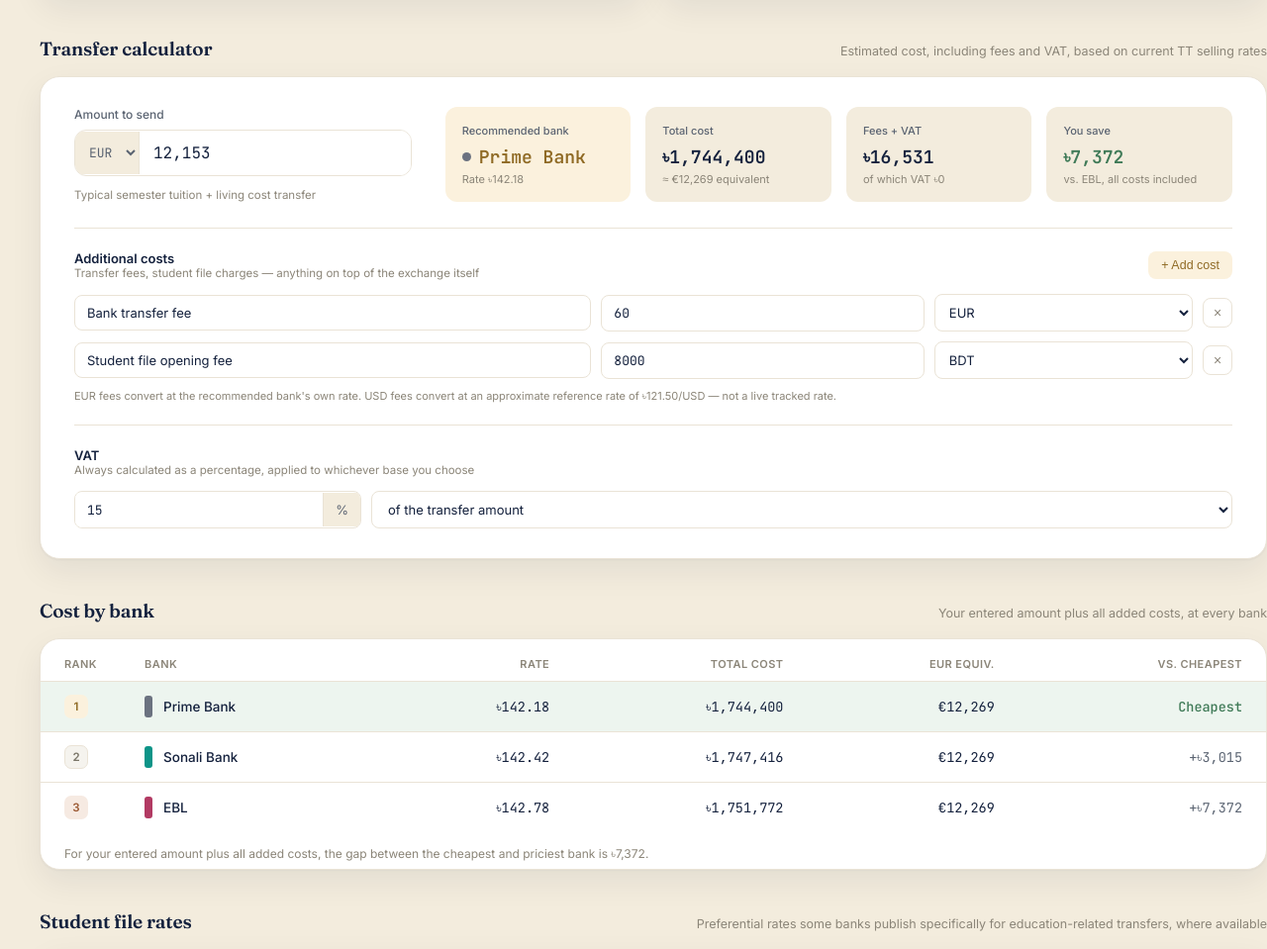
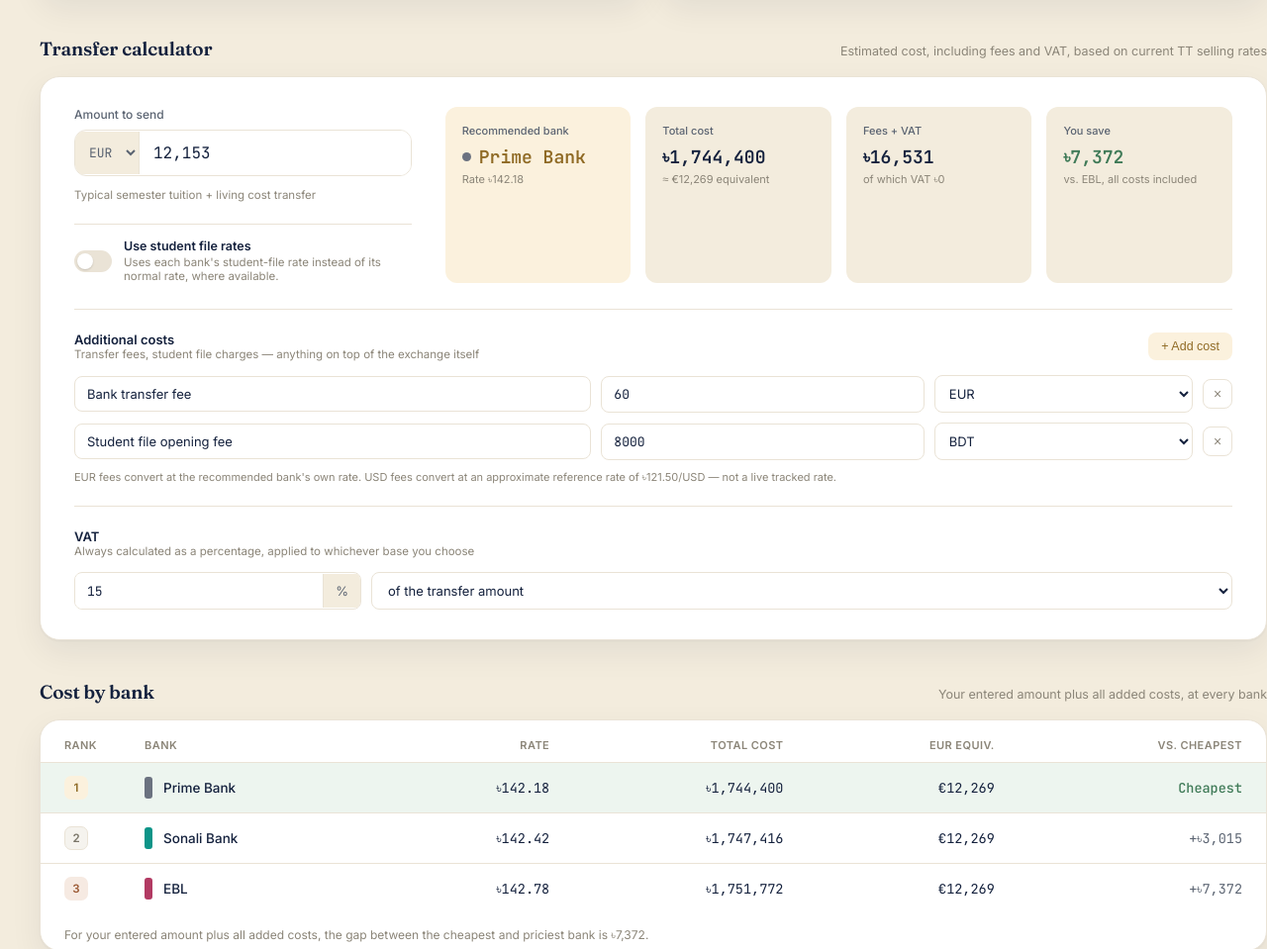
Before and after one commit to Pheonicx/eurocompass, a plain HTML site: page site/index.html in a window 1280 px wide. Shown: the part 1362-2321 px from the top of the page at 99% size. Drawn offline with nearby package versions, Linux system fonts and the light colour scheme.

Commit message:
Included student rate factor into the calculator

```diff
--- a/site/index.html
+++ b/site/index.html
@@ -144,6 +144,16 @@
               <input class="calc-input" type="text" id="calcAmount" value="12,153">
             </div>
             <span class="calc-hint" id="calcAmountHint">Typical semester tuition + living cost transfer</span>
+            <div class="student-toggle-wrap" id="studentToggleWrap" style="display:none;">
+              <label class="toggle-switch">
+                <input type="checkbox" id="useStudentRateToggle">
+                <span class="toggle-slider"></span>
+              </label>
+              <div class="student-toggle-text">
+                <span class="student-toggle-label">Use student file rates</span>
+                <span class="student-toggle-note" id="studentToggleNote"></span>
+              </div>
+            </div>
           </div>
           <div class="calc-results" id="calcResults"></div>
         </div>
--- a/site/js/calculations.js
+++ b/site/js/calculations.js
@@ -4,9 +4,40 @@
   return state.mode === 'buy' ? b.sell : b.buy;
 }
 
+// The rate the calculator should actually use for a bank: its student
+// file rate, if the toggle is on and that bank publishes one, otherwise
+// its normal rate. Student rates only make sense for sending money
+// (buy mode) — an education remittance context — so the toggle has no
+// effect in sell mode even if left on.
+export function effectiveRate(state, b) {
+  if (state.useStudentRate && state.mode === 'buy' && b.student) {
+    if (b.student.rate !== undefined) return b.student.rate;
+    if (b.student.sell !== undefined) return b.student.sell;
+  }
+  if (state.useStudentRate && state.mode === 'sell' && b.student && b.student.buy !== undefined) {
+    return b.student.buy;
+  }
+  return activeRate(state, b);
+}
+
+export function usingStudentRate(state, b) {
+  return effectiveRate(state, b) !== activeRate(state, b);
+}
+
 export function rankedBanks(state) {
   return [...state.banks].sort((a, b) =>
     state.mode === 'buy' ? a.sell - b.sell : b.buy - a.buy
+  );
+}
+
+// Same idea as rankedBanks, but ranks by whatever rate the calculator
+// is actually going to use (student or normal) — so the "recommended
+// bank" reflects reality when the student toggle changes who's cheapest.
+export function rankedBanksForCalculator(state) {
+  return [...state.banks].sort((a, b) =>
+    state.mode === 'buy'
+      ? effectiveRate(state, a) - effectiveRate(state, b)
+      : effectiveRate(state, b) - effectiveRate(state, a)
   );
 }
 
@@ -41,12 +72,12 @@
 }
 
 export function computeForBank(state, b, amountEUR) {
-  const rate = activeRate(state, b);
+  const rate = effectiveRate(state, b);
   const baseBDT = amountEUR * rate;
   const fees = feeTotalBDT(state, rate, baseBDT);
   const totalBDT = state.mode === 'buy' ? baseBDT + fees.total : baseBDT - fees.total;
   const totalEUR = totalBDT / rate;
-  return { rate, baseBDT, feesBDT: fees.total, feesFlat: fees.flat, feesVat: fees.vat, totalBDT, totalEUR };
+  return { rate, baseBDT, feesBDT: fees.total, feesFlat: fees.flat, feesVat: fees.vat, totalBDT, totalEUR, usedStudentRate: usingStudentRate(state, b) };
 }
 
 export function computeMarketIntelligence(state) {
--- a/site/js/main.js
+++ b/site/js/main.js
@@ -53,6 +53,10 @@
   });
 
   document.getElementById('calcAmount').addEventListener('input', renderCalcAndCostTable);
+  document.getElementById('useStudentRateToggle').addEventListener('change', e => {
+    state.useStudentRate = e.target.checked;
+    renderCalcAndCostTable();
+  });
   document.getElementById('calcAmountCurrency').addEventListener('change', e => {
     state.amountCurrency = e.target.value;
     renderCalcAndCostTable();
--- a/site/js/render-calculator.js
+++ b/site/js/render-calculator.js
@@ -1,5 +1,5 @@
 import { state } from './state.js';
-import { rankedBanks, computeForBank, toEURAmount, activeRate } from './calculations.js';
+import { rankedBanksForCalculator, computeForBank, toEURAmount, activeRate } from './calculations.js';
 
 export function renderFeeRows() {
   document.getElementById('feeRows').innerHTML = state.fees.map((f, i) => `
@@ -36,8 +36,31 @@
   return { amount, amountEUR: toEURAmount(amount, state.amountCurrency, rate) };
 }
 
+export function renderStudentToggle() {
+  const wrap = document.getElementById('studentToggleWrap');
+  const anyStudentRates = state.banks.some(b => b.student);
+
+  if (!anyStudentRates) {
+    wrap.style.display = 'none';
+    return;
+  }
+
+  wrap.style.display = 'flex';
+
+  const disabled = state.mode === 'sell';
+  const checkbox = document.getElementById('useStudentRateToggle');
+  checkbox.checked = state.useStudentRate;
+  checkbox.disabled = disabled;
+
+  document.getElementById('studentToggleNote').textContent = disabled
+    ? "Student rates apply when sending money — switch to \"Send money to Germany\" to use them."
+    : "Uses each bank's student-file rate instead of its normal rate, where available.";
+
+  wrap.classList.toggle('disabled', disabled);
+}
+
 export function renderCalcAndCostTable() {
-  const ranked = rankedBanks(state);
+  const ranked = rankedBanksForCalculator(state);
   const bestBankForConversion = ranked[0];
   const { amount, amountEUR } = getAmountEUR(bestBankForConversion);
 
@@ -57,10 +80,12 @@
     document.getElementById('calcAmountHint').textContent = 'Typical semester tuition + living cost transfer';
   }
 
+  const studentTag = (b) => b.usedStudentRate ? '<span class="student-tag">student rate</span>' : '';
+
   document.getElementById('calcResults').innerHTML = `
     <div class="result-tile accent">
       <div class="result-tile-label">Recommended bank</div>
-      <div class="result-tile-value accent-text"><span class="tile-dot" style="background:${bestR.color};"></span>${bestR.name}</div>
+      <div class="result-tile-value accent-text"><span class="tile-dot" style="background:${bestR.color};"></span>${bestR.name} ${studentTag(bestR)}</div>
       <div class="result-tile-sub">Rate ৳${bestR.rate.toFixed(2)}</div>
     </div>
     <div class="result-tile">
@@ -91,7 +116,7 @@
     const diffCell = i === 0 ? `<span class="diff-best">${state.mode === 'buy' ? 'Cheapest' : 'Best'}</span>` : `<span class="diff-pos">${state.mode === 'buy' ? '+' : '-'}৳${Math.abs(d).toLocaleString()}</span>`;
     return `<tr class="${i === 0 ? 'row-best' : ''}">
       <td><span class="rank-badge ${i === 0 ? 'gold' : i === 1 ? 'silver' : i === 2 ? 'bronze' : ''}">${i + 1}</span></td>
-      <td><div class="bank-cell"><div class="bank-swatch" style="background:${b.color};"></div><span class="bank-name">${b.name}</span></div></td>
+      <td><div class="bank-cell"><div class="bank-swatch" style="background:${b.color};"></div><span class="bank-name">${b.name}</span>${studentTag(b)}</div></td>
       <td class="num">৳${b.rate.toFixed(2)}</td>
       <td class="num">৳${Math.round(b.totalBDT).toLocaleString()}</td>
       <td class="num">€${Math.round(b.totalEUR).toLocaleString()}</td>
@@ -102,4 +127,6 @@
   document.getElementById('costNote').textContent = state.mode === 'buy'
     ? `For your entered amount plus all added costs, the gap between the cheapest and priciest bank is ৳${spreadNote.toLocaleString()}.`
     : `For your entered amount minus all added costs, the gap between the best and weakest bank is ৳${spreadNote.toLocaleString()}.`;
+
+  renderStudentToggle();
 }
--- a/site/js/state.js
+++ b/site/js/state.js
@@ -6,6 +6,7 @@
 export const state = {
   mode: 'buy',            // 'buy' = sending to Germany (TT sell) | 'sell' = converting EUR to BDT (TT buy)
   amountCurrency: 'EUR',  // currency of the number typed into the calculator's amount box
+  useStudentRate: false,  // when true, the calculator uses a bank's student-file rate instead of its normal rate, for banks that publish one
   fees: DEFAULT_FEES.map(f => ({ ...f })),
   vat: {
     percent: DEFAULT_VAT_PERCENT,
--- a/site/styles.css
+++ b/site/styles.css
@@ -140,6 +140,20 @@
 .result-tile-sub{font-size:11px;color:var(--text-muted);margin-top:4px;}
 .tile-dot{width:9px;height:9px;border-radius:50%;}
 
+.student-toggle-wrap{display:flex;align-items:center;gap:12px;margin-top:14px;padding-top:14px;border-top:1px solid var(--border);}
+.student-toggle-wrap.disabled{opacity:0.55;}
+.toggle-switch{position:relative;display:inline-block;width:38px;height:22px;flex-shrink:0;}
+.toggle-switch input{opacity:0;width:0;height:0;}
+.toggle-slider{position:absolute;cursor:pointer;top:0;left:0;right:0;bottom:0;background:var(--border);border-radius:999px;transition:background .2s ease;}
+.toggle-slider::before{content:"";position:absolute;height:16px;width:16px;left:3px;bottom:3px;background:var(--white);border-radius:50%;transition:transform .2s ease;box-shadow:0 1px 2px rgba(0,0,0,0.15);}
+.toggle-switch input:checked + .toggle-slider{background:var(--gold);}
+.toggle-switch input:checked + .toggle-slider::before{transform:translateX(16px);}
+.toggle-switch input:disabled + .toggle-slider{cursor:not-allowed;}
+.student-toggle-text{display:flex;flex-direction:column;gap:2px;}
+.student-toggle-label{font-size:12.5px;font-weight:600;color:var(--ink);}
+.student-toggle-note{font-size:11.5px;color:var(--text-muted);}
+.student-tag{font-size:10px;font-weight:600;color:var(--gold-deep);background:var(--gold-light);padding:2px 7px;border-radius:999px;margin-left:6px;white-space:nowrap;}
+
 .fees-block{border-top:1px solid var(--border);padding-top:22px;margin-bottom:22px;}
 .fees-head{display:flex;align-items:center;justify-content:space-between;margin-bottom:14px;}
 .fees-title{font-size:13px;font-weight:600;}
```
